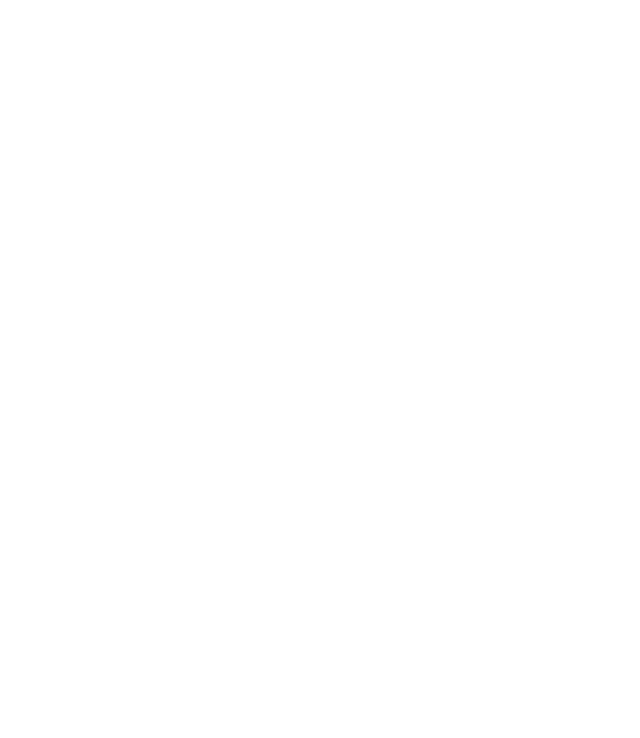
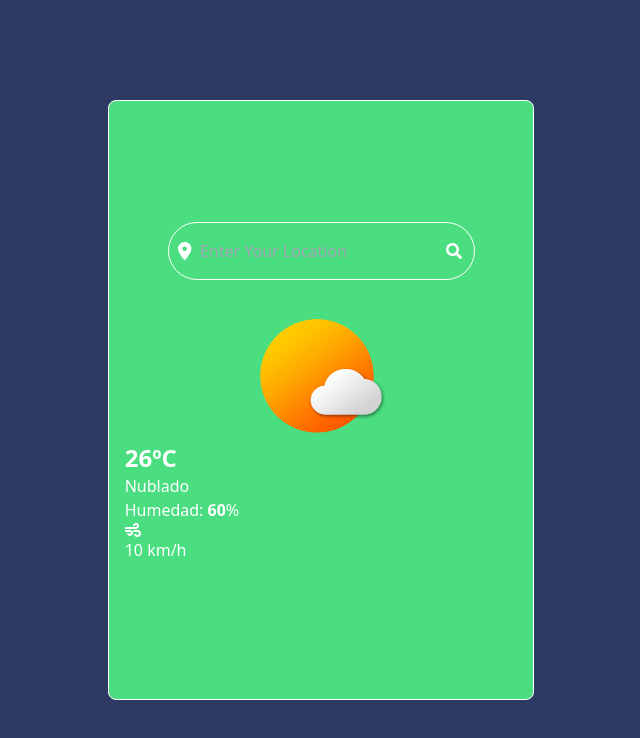
Before and after one commit to exe-quiel-dev/weatherapp-react, a React (Vite) app: page / in a window 1280 px wide. Shown: the top 738 px of the page, without its empty margins (319-959 px from the left). Built offline with nearby package versions, Linux system fonts and the light colour scheme.

Commit message:
starting

```diff
--- a/index.html
+++ b/index.html
@@ -6,7 +6,7 @@
     <meta name="viewport" content="width=device-width, initial-scale=1.0" />
     <title>Weather App</title>
   </head>
-  <body>
+  <body class="bg-blue-950/90">
     <div id="root"></div>
     <script type="module" src="/src/main.jsx"></script>
   </body>
--- a/package.json
+++ b/package.json
@@ -15,6 +15,7 @@
     "postcss": "^8.4.33",
     "react": "^18.2.0",
     "react-dom": "^18.2.0",
+    "react-icons": "^5.0.1",
     "tailwindcss": "^3.4.1"
   },
   "devDependencies": {
--- a/src/App.jsx
+++ b/src/App.jsx
@@ -1,24 +1,48 @@
-import './App.css'
+import "./App.css";
 // import axios from 'axios'
 
 // axios.get(`https://api.openweathermap.org/data/2.5/weather?q=buenosaires&appid=86f22c7adcb7ae17839faee72c2822df`)
 
+// IMGS
+import icono from "../assets/Weather-icon.png";
+
+// ICONS
+import { FaLocationDot } from "react-icons/fa6";
+import { FaSearch, FaWind } from "react-icons/fa";
+
 function App() {
-
   return (
-    <div>
-      <div className='container mx-auto'>
-        {/* TOP */}
-        <div>
-
+    <div className="flex items-center justify-center container mx-auto h-screen">
+      <div
+        className="bg-green-400 w-1/3 h-3/4 flex flex-col items-center justify-center rounded-lg border border-white"
+        id="weather-box"
+      >
+        <div
+          className="flex items-center border border-white rounded-full p-2 mb-4"
+          id="search-box"
+        >
+          <FaLocationDot className="text-white text-lg" />
+          <input
+            type="text"
+            className="rounded-md p-2 w-full bg-transparent text-white"
+            placeholder="Enter Your Location"
+          />
+          <button className="p-1">
+            <FaSearch className="text-white" />
+          </button>
         </div>
-        {/* BOTTOM */}
-        <div>
-
+        <div id="weather-info" className="flex flex-col items-start justify-center p-4">
+          <img src={icono} alt="Icono tiempo" className="w-1/3 self-center" />
+          <div className="items-start">
+          <p className="text-white font-semibold text-2xl" id="temp">26<span className="font-bold">ºC</span></p>
+          <p className="text-white text-md" id="info">Nublado</p>
+          <p className="text-white text-md" id="humidity">Humedad: <span className="font-bold">60</span>%</p>
+          <p className="text-white text-md" id="humidity"><FaWind /> 10 km/h</p>
+          </div>
         </div>
       </div>
     </div>
-  )
+  );
 }
 
-export default App
+export default App;
```
Also changed, not shown: assets/Weather-icon.png (added), 1 other file (tests, documents, lock files or other folders).
